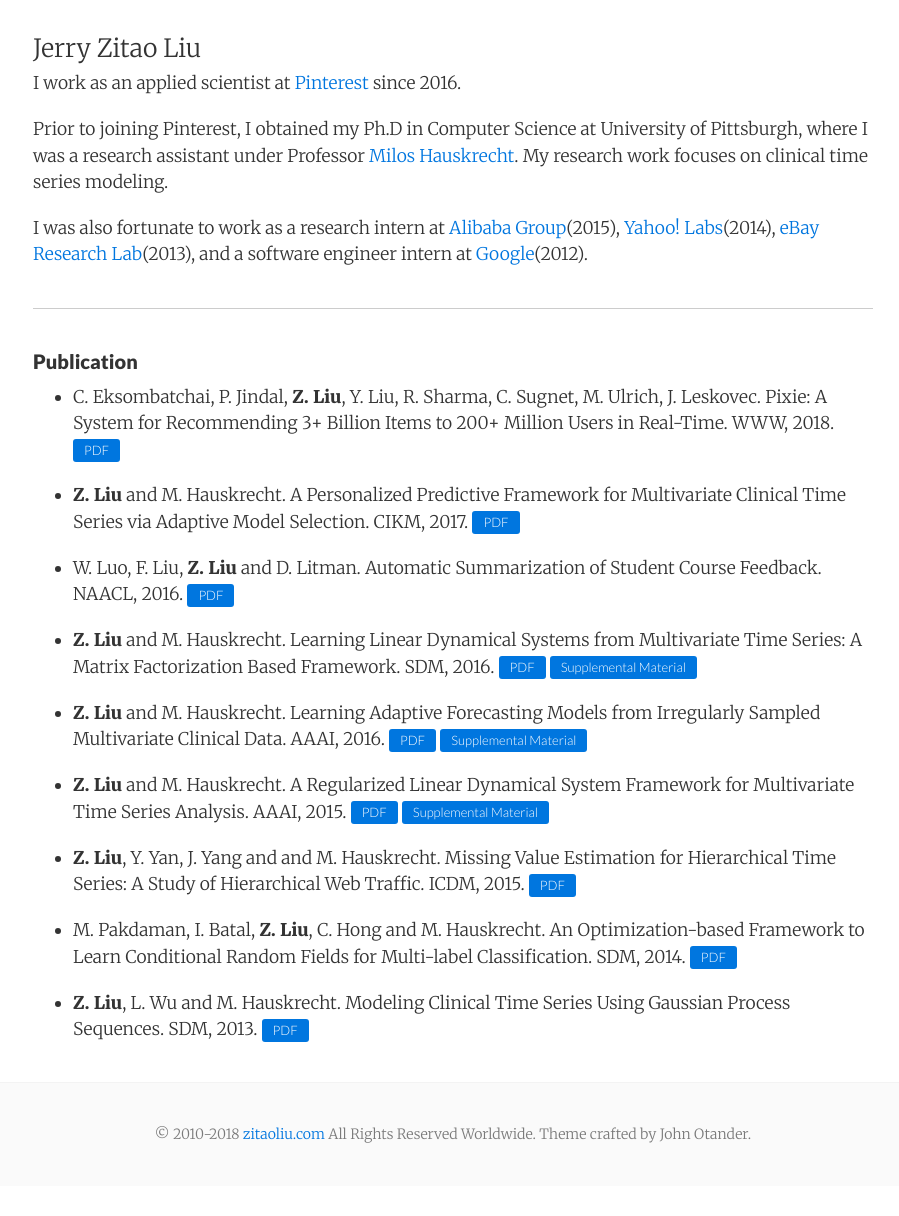
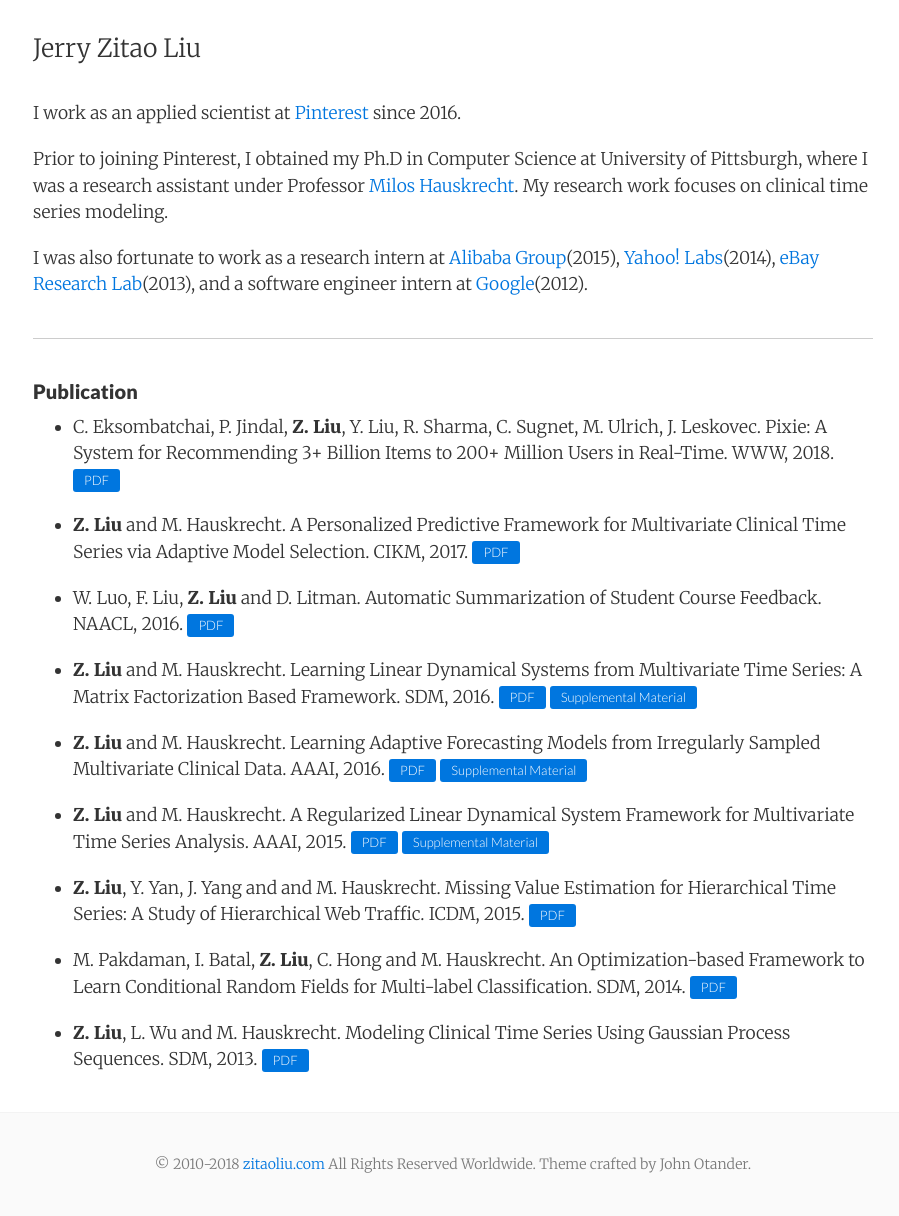
Before and after one commit to zitaoliu/zitaoliu.github.io, a Jekyll site: the page built from index.html, in a window 1280 px wide. Shown: the whole page, without its empty margins (187-1086 px from the left). Built offline with Jekyll 4.4.1, drawn with Linux system fonts in a browser that asks for light colours; nearby versions of some CDN libraries; before the commit the page ends 1186 px from its top, so only the background shows below that.

Commit message:
add space line in header

```diff
--- a/_includes/header.html
+++ b/_includes/header.html
@@ -1,6 +1,6 @@
 <header class="site-header px2 px-responsive">
   <div class="mt2 wrap">
     <div class="measure">
-      <a href="{{ site.url }}" class="site-title">{{ site.title }}</a>
+      <a href="{{ site.url }}" class="site-title">{{ site.title }}</a> <br>
   </div>
 </header>
```
